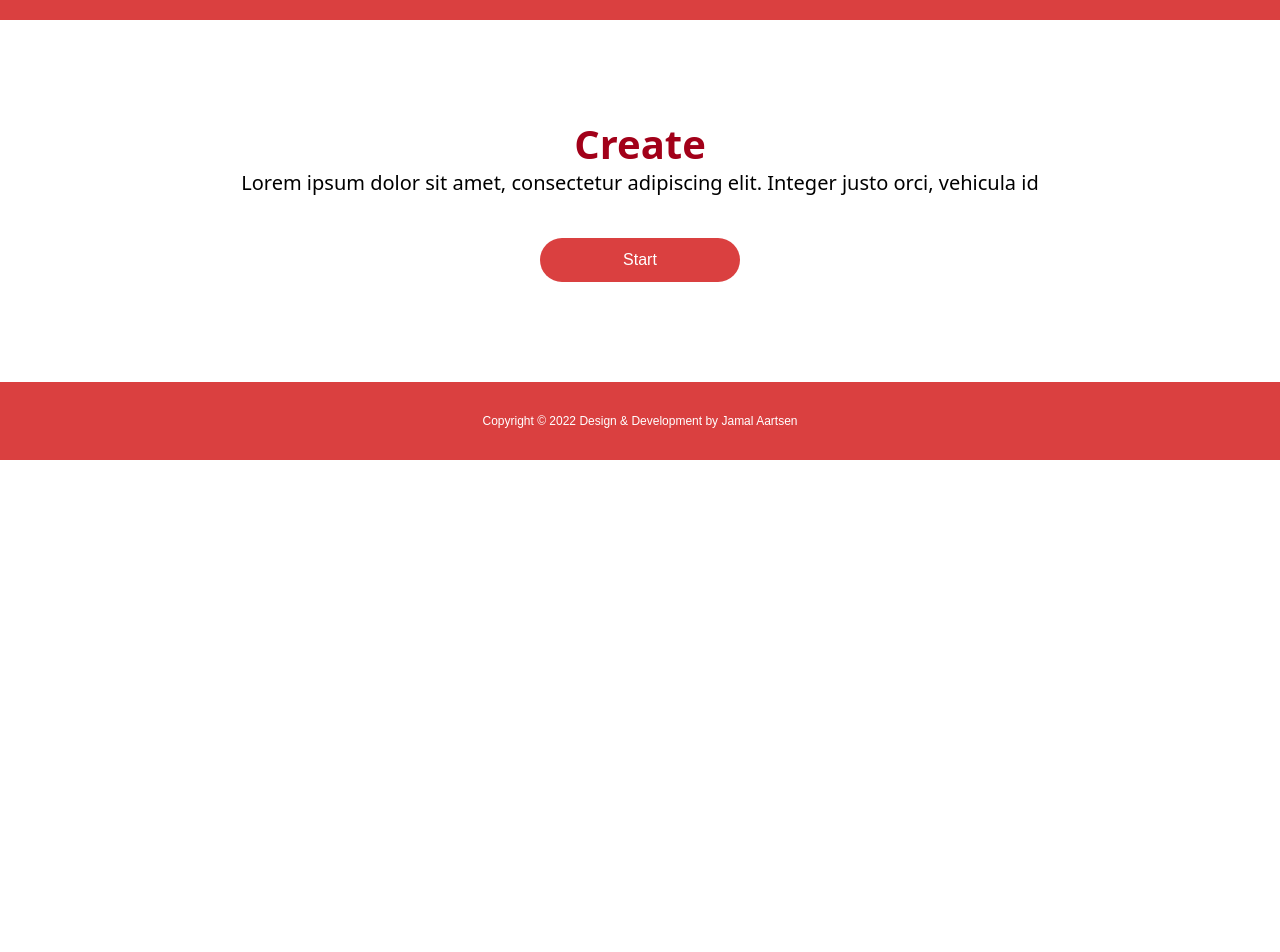
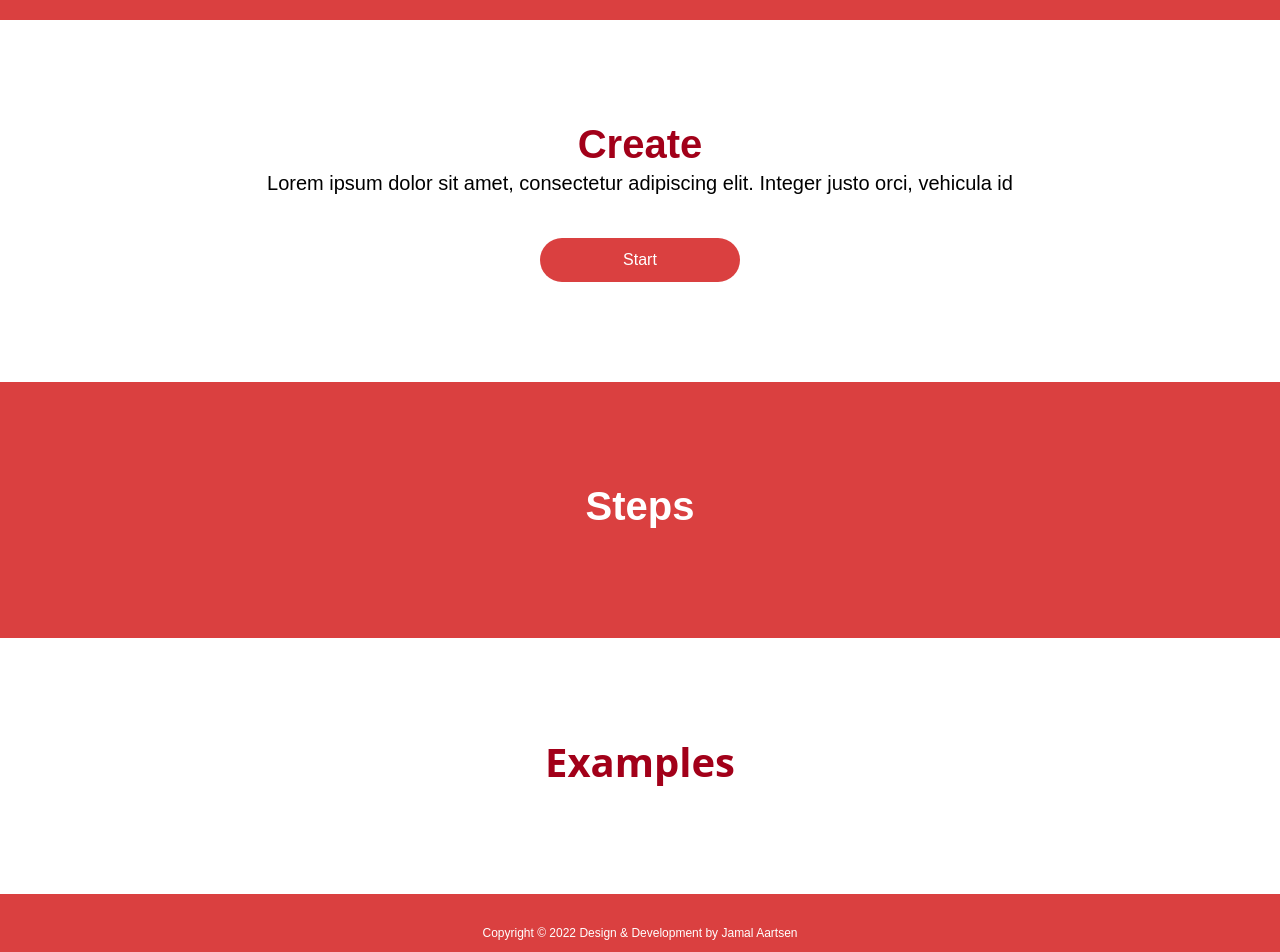
Before and after one commit to JamalAartsen/Herofy, a Next.js app: page / in a window 1280 px wide. Shown: the part 780-1732 px from the top of the page. Before the commit the page ends 1240 px from the top, so only its background shows below. Built offline with nearby package versions, Linux system fonts and the light colour scheme.

Commit message:
Add begin og steps and examples sections

```diff
--- a/components/Home/Create.js
+++ b/components/Home/Create.js
@@ -2,10 +2,10 @@ import Styles from "../../styles/Create.module.css"
 
 export default function Create() {
     return (
-        <div className={Styles.createContainer}>
+        <section id="create-section" className={Styles.createContainer}>
             <h1 className={Styles.title}>Create</h1>
             <p className={Styles.description}>Lorem ipsum dolor sit amet, consectetur adipiscing elit. Integer justo orci, vehicula id </p>
             <button className={Styles.startBtn}>Start</button>
-        </div>
+        </section>
     )
 }
--- /dev/null
+++ b/components/Home/Examples.js
@@ -0,0 +1,9 @@
+import Styles from "../../styles/Examples.module.css"
+
+export default function Examples() {
+    return (
+        <section id="examples-section" className={Styles.examplesContainer}>
+            <h1 className={Styles.title}>Examples</h1>
+        </section>
+    )
+}
--- a/components/Home/Introduction.js
+++ b/components/Home/Introduction.js
@@ -3,12 +3,12 @@ import ArrowDown from "../Utils/ArrowDown"
 
 export default function Introduction() {
     return (
-        <div className={Styles.introductionContainer}>
+        <section id="introduction-section" className={Styles.introductionContainer}>
             <div className={Styles.textContainer}>
                 <h1 className={Styles.title}>Welcome to Herofy</h1>
                 <p className={Styles.description}>The website that generate your own superhero or supervillian!</p>
             </div>
             <ArrowDown />
-        </div>
+        </section>
     )
 }
--- /dev/null
+++ b/components/Home/Steps.js
@@ -0,0 +1,9 @@
+import Styles from "../../styles/Steps.module.css"
+
+export default function Steps() {
+    return (
+        <section id="steps-section" className={Styles.stepsContainer}>
+            <h1 className={Styles.title}>Steps</h1>
+        </section>
+    )
+}
--- a/components/Utils/ArrowDown.js
+++ b/components/Utils/ArrowDown.js
@@ -1,11 +1,15 @@
 import Image from "next/image";
+import Link from "next/link";
 import ArrowDownSVG from "../../public/images/ArrowDown.svg"
 import Styles from "../../styles/ArrowDown.module.css"
 
 export default function ArrowDown() {
     return (
         <div className={Styles.arrowDown}>
-            <Image src={ArrowDownSVG} width="75" height="75" alt="Arrow down" />
+            <Link href="#create-section">
+                <Image src={ArrowDownSVG} width="75" height="75" alt="Arrow down" />
+            </Link>
+
         </div>
     )
 }
--- a/pages/index.js
+++ b/pages/index.js
@@ -1,11 +1,15 @@
 import Create from '../components/Home/Create'
+import Examples from '../components/Home/Examples'
 import Introduction from '../components/Home/Introduction'
+import Steps from '../components/Home/Steps'
 
 export default function Home() {
   return (
     <div>
       <Introduction />
       <Create />
+      <Steps />
+      <Examples />
     </div>
   )
 }
--- a/styles/Create.module.css
+++ b/styles/Create.module.css
@@ -1,9 +1,12 @@
 .createContainer {
     text-align: center;
+    padding-top: 100px;
+    padding-bottom: 100px;
+    font-family: montserrat, sans-serif;
+    background-color: #fff;
 }
 
 .title {
-    margin-top: 100px;
     margin-bottom: 0px;
     font-size: 40px;
     font-style: normal;
@@ -23,7 +26,6 @@
 }
 
 .startBtn {
-    margin-bottom: 100px;
     background-color: #DA4040;
     color: #fff;
     border-radius: 50px;
--- /dev/null
+++ b/styles/Examples.module.css
@@ -0,0 +1,15 @@
+.examplesContainer {
+    background-color: #fff;
+    padding-top: 100px;
+    padding-bottom: 100px;
+    text-align: center;
+}
+
+.title {
+    font-size: 40px;
+    font-style: normal;
+    font-weight: 700;
+    color: #A20019;
+    margin-left: 20px;
+    margin-right: 20px;
+}
--- a/styles/Introduction.module.css
+++ b/styles/Introduction.module.css
@@ -5,6 +5,7 @@
     align-items: center;
     flex-direction: column;
     display: flex;
+    font-family: montserrat, sans-serif;
 }
 
 .textContainer {
--- /dev/null
+++ b/styles/Steps.module.css
@@ -0,0 +1,16 @@
+.stepsContainer {
+    background-color: #DA4040;
+    text-align: center;
+    padding-top: 100px;
+    padding-bottom: 100px;
+    font-family: montserrat, sans-serif;
+}
+
+.title {
+    font-size: 40px;
+    font-style: normal;
+    font-weight: 700;
+    color: #fff;
+    margin-left: 20px;
+    margin-right: 20px;
+}
--- a/styles/globals.css
+++ b/styles/globals.css
@@ -2,7 +2,6 @@ html,
 body {
   padding: 0;
   margin: 0;
-  font-family: montserrat, sans-serif;
 }
 
 ::-webkit-scrollbar {
```
